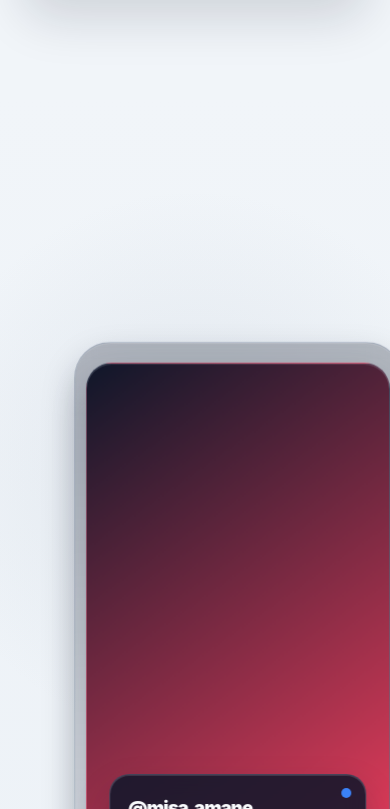
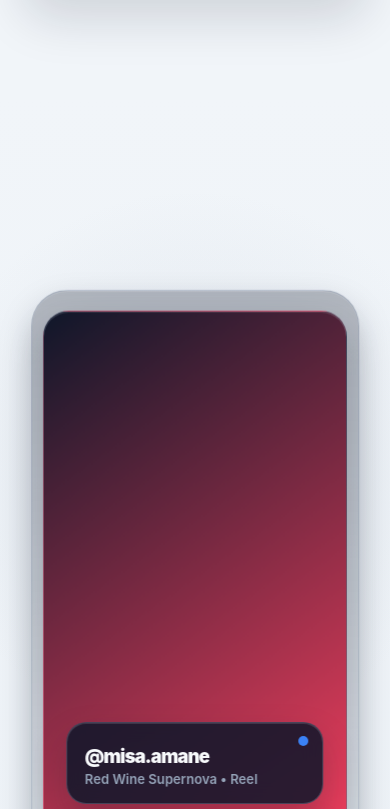
Before and after one commit to JoshPopov/framewatch, a React (Vite) app: page / in a window 390 px wide. Shown: the part 2575-3384 px from the top of the page. Built offline with nearby package versions, Linux system fonts and the light colour scheme; a web font is replaced by a local one.

Commit message:
Refactor styles for exploded layout and heading

```diff
--- a/src/styles.css
+++ b/src/styles.css
@@ -1776,17 +1776,20 @@ h1 span { color: #f43f5e; }
   .exploded-sticky {
     top: 0;
     height: 100vh;
-    justify-content: flex-start;
-    align-items: stretch;
-    padding-top: clamp(5.4rem, 12vh, 7.4rem);
+    justify-content: center;
+    align-items: center;
+    padding-top: 0;
+    overflow: hidden;
   }
 
   .exploded-split-layout {
     grid-template-columns: 1fr;
-    gap: 0.8rem;
+    gap: 0;
     padding: 0 1rem;
-    justify-items: stretch;
-    align-content: start;
+    justify-items: center;
+    align-content: center;
+    height: 100%;
+    width: 100%;
   }
 
   .exploded-heading {
@@ -1794,15 +1797,18 @@ h1 span { color: #f43f5e; }
     order: -1;
     text-align: left;
     position: relative;
-    width: min(560px, 100%);
-    margin-bottom: 0.25rem;
-    transition: opacity 0.4s ease, transform 0.4s ease;
+    width: min(380px, 90vw);
+    margin-bottom: clamp(1.2rem, 3vh, 2rem);
+    /* No CSS transition — opacity/transform driven frame-by-frame via JS */
+    transition: none;
+    flex-shrink: 0;
   }
 
   .mockup-stage {
-    width: min(560px, 98vw);
+    width: min(380px, 90vw);
     margin: 0 auto;
     margin-top: 0;
+    flex-shrink: 0;
   }
 
   .exploded-heading .lead {
@@ -2172,23 +2178,28 @@ h1 span { color: #f43f5e; }
   line-height: 1.5;
   margin: 0;
 }
-/* Bulletproof Mobile Grid Fix for Exploded Section */
+/* Mobile Grid Fix for Exploded Section */
 @media (max-width: 980px) {
   .exploded-split-layout {
     display: grid !important;
     grid-template-columns: 1fr !important;
-    gap: 3rem !important; /* Breathing room between text and animation */
+    gap: 0 !important;
     width: 100% !important;
-    padding-top: 12vh !important; /* Pushes the whole block down to start in a natural visual center */
+    padding-top: 0 !important;
+    align-content: center !important;
+    height: 100% !important;
   }
 
   .exploded-heading {
-    grid-row: 1 !important; /* Forces text to the top */
-    width: 85% !important; /* Matches width with the grey frame */
+    grid-row: 1 !important;
+    width: min(380px, 90vw) !important;
     max-width: 380px !important;
-    margin: 0 auto !important; /* Centers the text box relative to the screen */
-    text-align: left !important; /* Aligns the actual text to the left */
+    margin: 0 auto !important;
+    margin-bottom: clamp(1.2rem, 3vh, 2rem) !important;
+    text-align: left !important;
     z-index: 10 !important;
+    /* JS drives opacity/transform, no CSS transition */
+    transition: none !important;
   }
 
   /* Prevents "know" from dropping to the 3rd line */
@@ -2198,8 +2209,12 @@ h1 span { color: #f43f5e; }
   }
 
   .mockup-stage {
-    grid-row: 2 !important; /* Forces animation to the bottom */
-    width: 100% !important;
-    min-height: 400px !important; /* Gives the absolute positioned frames a floor to stand on */
-  }
-}
+    grid-row: 2 !important;
+    width: min(380px, 90vw) !important;
+    /* Height must contain the phone (9:16 ratio) plus overflow from exploded pieces */
+    min-height: min(600px, 88vw * 1.78) !important;
+    height: min(600px, 78vh) !important;
+    aspect-ratio: unset !important;
+    margin: 0 auto !important;
+  }
+}
```
